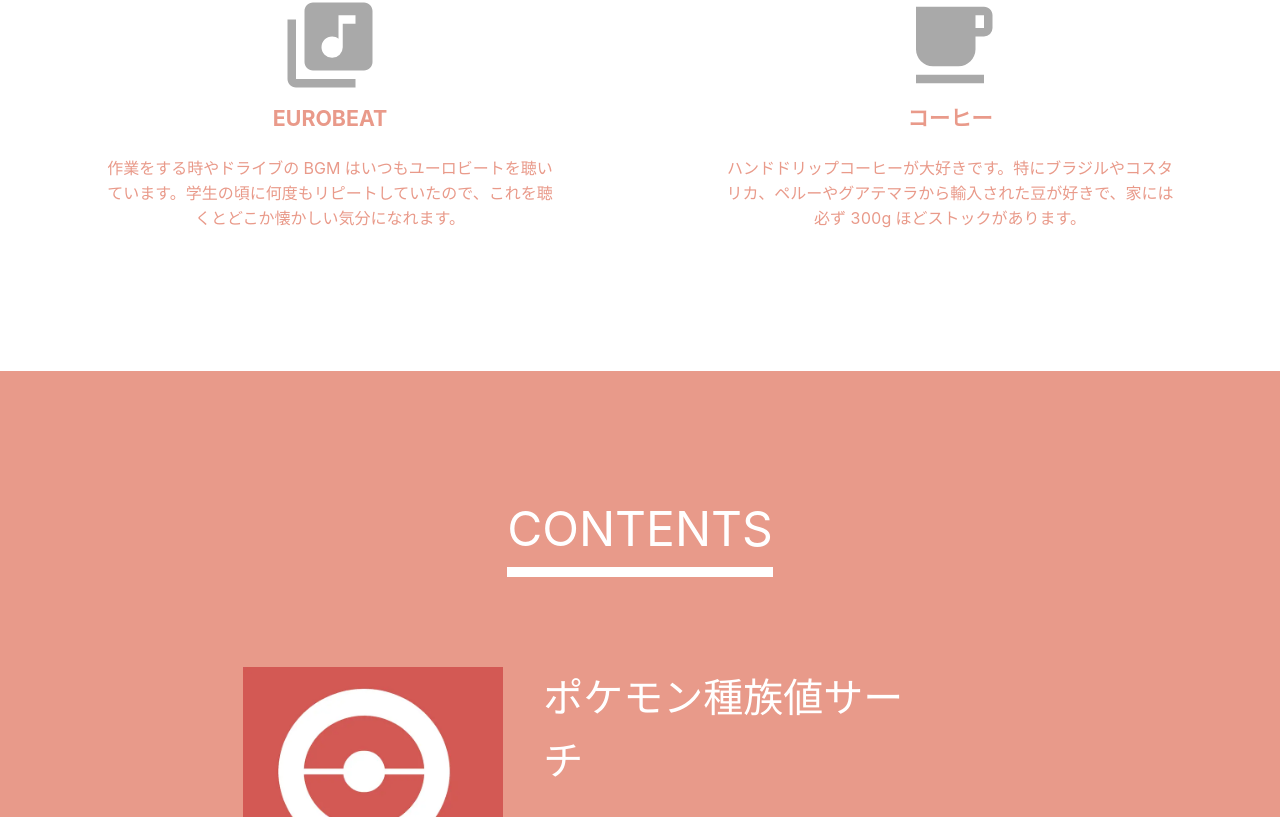
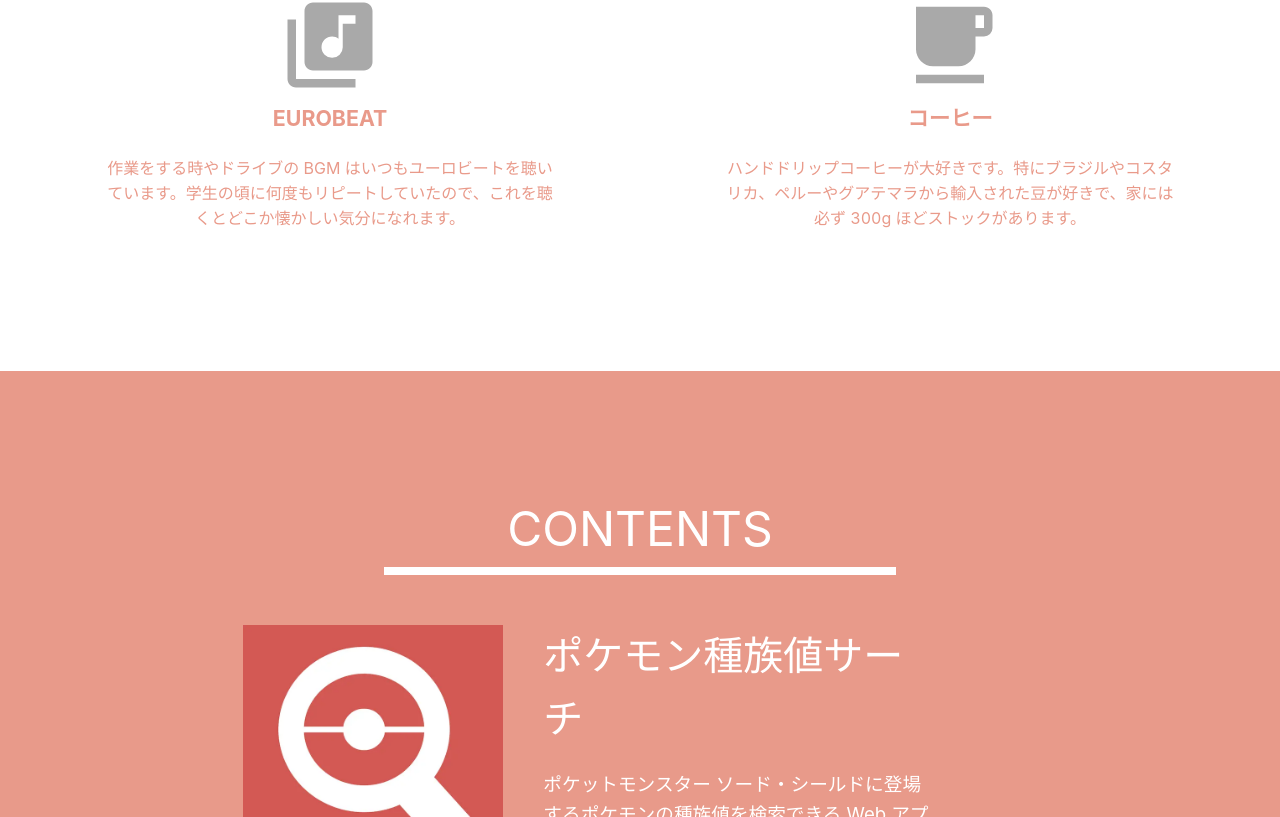
Before and after one commit to ryu-ton10/tonto_introduction, a React (Create React App) app: page / in a window 1280 px wide. Shown: the part 1706-2523 px from the top of the page. Built offline with nearby package versions, Linux system fonts and the light colour scheme.

Commit message:
refactoring App and Contents

```diff
--- a/src/App.css
+++ b/src/App.css
@@ -9,6 +9,8 @@
 .App .profile-title {
   border-bottom: solid 8px #E89A8A;
   color: #E89A8A;
+  margin-left: auto;
+  margin-right: auto;
 }
 
 /* ========= スマホサイズ_1 =========== */
--- a/src/App.tsx
+++ b/src/App.tsx
@@ -33,9 +33,7 @@ function App() {
         hook={updateLanguageSetting}
         language={language}
       />
-      <Row justify="center">
-        <p className="profile-title">ABOUT ME</p>
-      </Row>
+      <p className="profile-title">ABOUT ME</p>
       <Row className="profiles">
         {/* TODO: タブレットサイズ以上の場合は横並びのレイアウトにする */}
         <Col xs={24} sm={24} md={11} lg={11} >
--- a/src/components/Contents/index.css
+++ b/src/components/Contents/index.css
@@ -7,9 +7,10 @@
 }
 
 .content .content-title {
-  display: flex;
-  align-items: center;
-  justify-content: center;
+  border-bottom: solid 8px white;
+  color: white;
+  margin-left: auto;
+  margin-right: auto;
 }
 
 .content .link-button {
@@ -27,7 +28,9 @@
   }
 
   .content .content-title {
-    padding: 80px 0 20px 0;
+    padding: 80px 0 0 0;
+    font-size: 24pt;
+    max-width: 50%;
   }
 
   .content .content-title p {
@@ -71,7 +74,9 @@
   }
 
   .content .content-title {
-    padding: 100px 0 30px 0;
+    padding: 100px 0 0 0;
+    font-size: 30pt;
+    max-width: 40%;
   }
 
   .content .content-title p {
@@ -115,7 +120,9 @@
   }
 
   .content .content-title {
-    padding: 120px 0 40px 0;
+    padding: 120px 0 0 0;
+    font-size: 36pt;
+    max-width: 40%;
   }
 
   .content .content-title p {
@@ -154,7 +161,8 @@
 /* ========= PCサイズ =========== */
 @media (min-width: 992px) {
   .content .content-title {
-    padding: 120px 0 40px 0;
+    padding: 120px 0 0 0;
+    font-size: 36pt;
   }
 
   .content .content-title p {
--- a/src/components/Contents/index.tsx
+++ b/src/components/Contents/index.tsx
@@ -14,7 +14,7 @@ function Contents(props: Props) {
 
   return (
     <div className="content">
-      <div className="content-title"><p>CONTENTS</p></div>
+      <p className="content-title">CONTENTS</p>
       {contents.map((content, index) => {
         const { image, title, description, url } = content;
         return (
```
